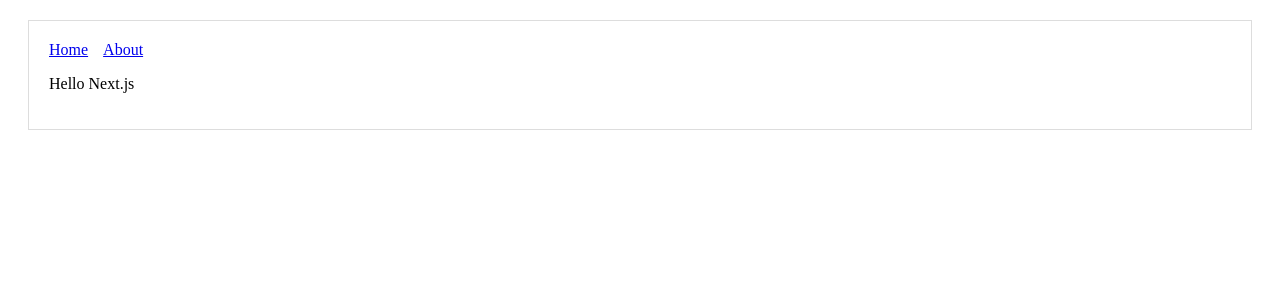
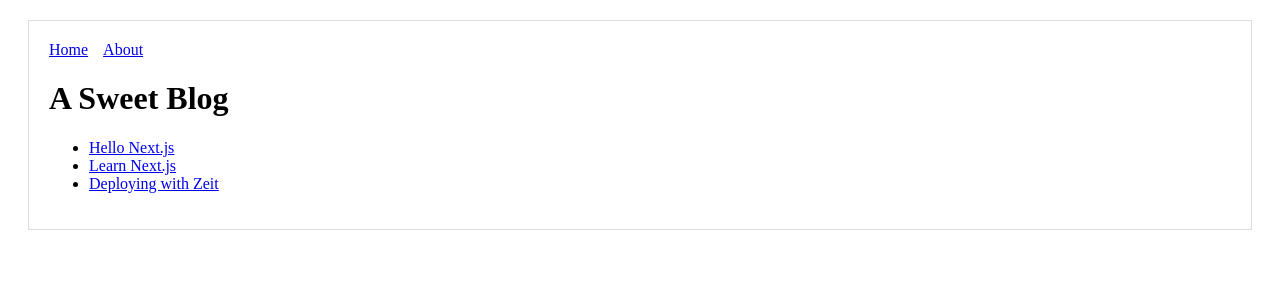
Before and after one commit to madewithpat/hello-next, a Next.js app: page / in a window 1280 px wide. Shown: the top 300 px of the page. Built offline with nearby package versions, Linux system fonts and the light colour scheme.

Commit message:
Updated homepage following blog example

```diff
--- a/pages/index.js
+++ b/pages/index.js
@@ -1,9 +1,22 @@
 import Link from "next/link";
 import Layout from "../layouts";
 
+const PostLink = ({ title }) => (
+   <li>
+      <Link href={`/post?title=${title}`}>
+         <a>{title}</a>
+      </Link>
+   </li>
+);
+
 const Index = () => (
    <Layout>
-      <p>Hello Next.js</p>
+      <h1>A Sweet Blog</h1>
+      <ul>
+         <PostLink title="Hello Next.js" />
+         <PostLink title="Learn Next.js" />
+         <PostLink title="Deploying with Zeit" />
+      </ul>
    </Layout>
 );
 
```
